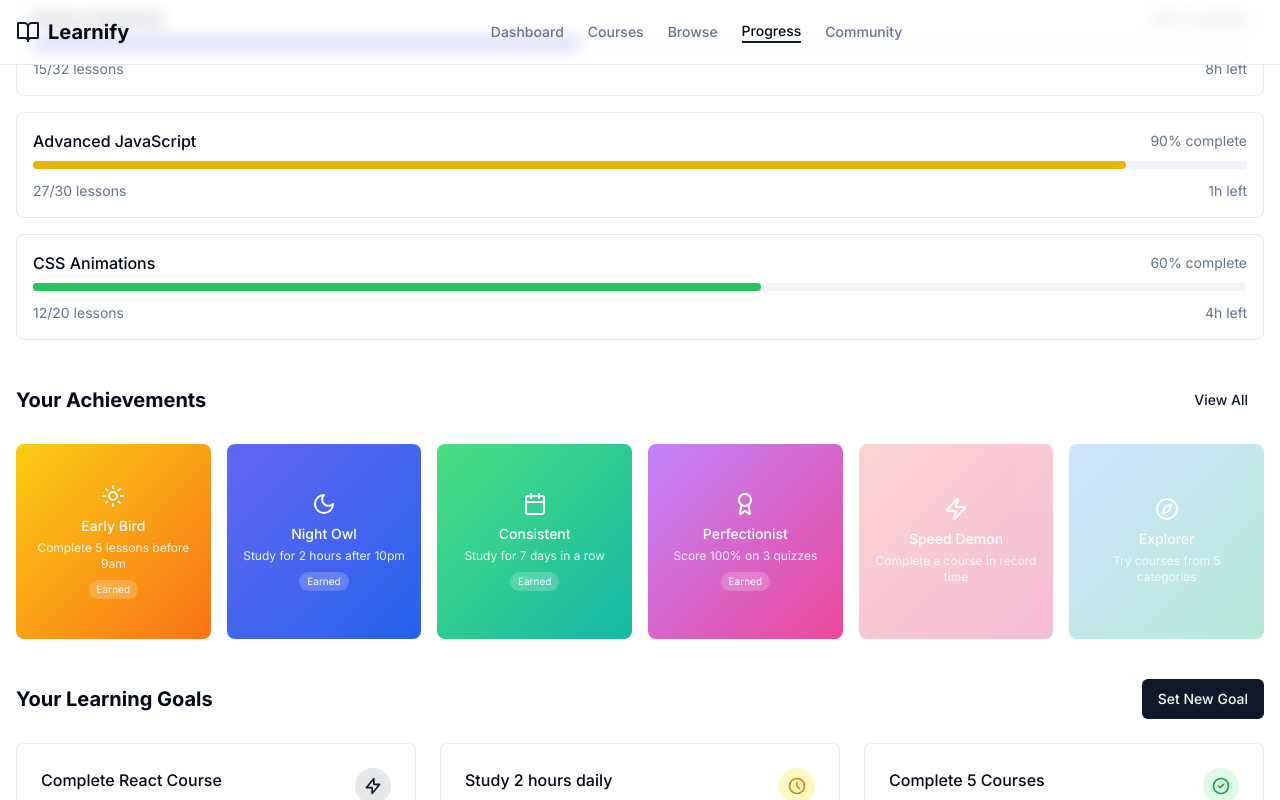
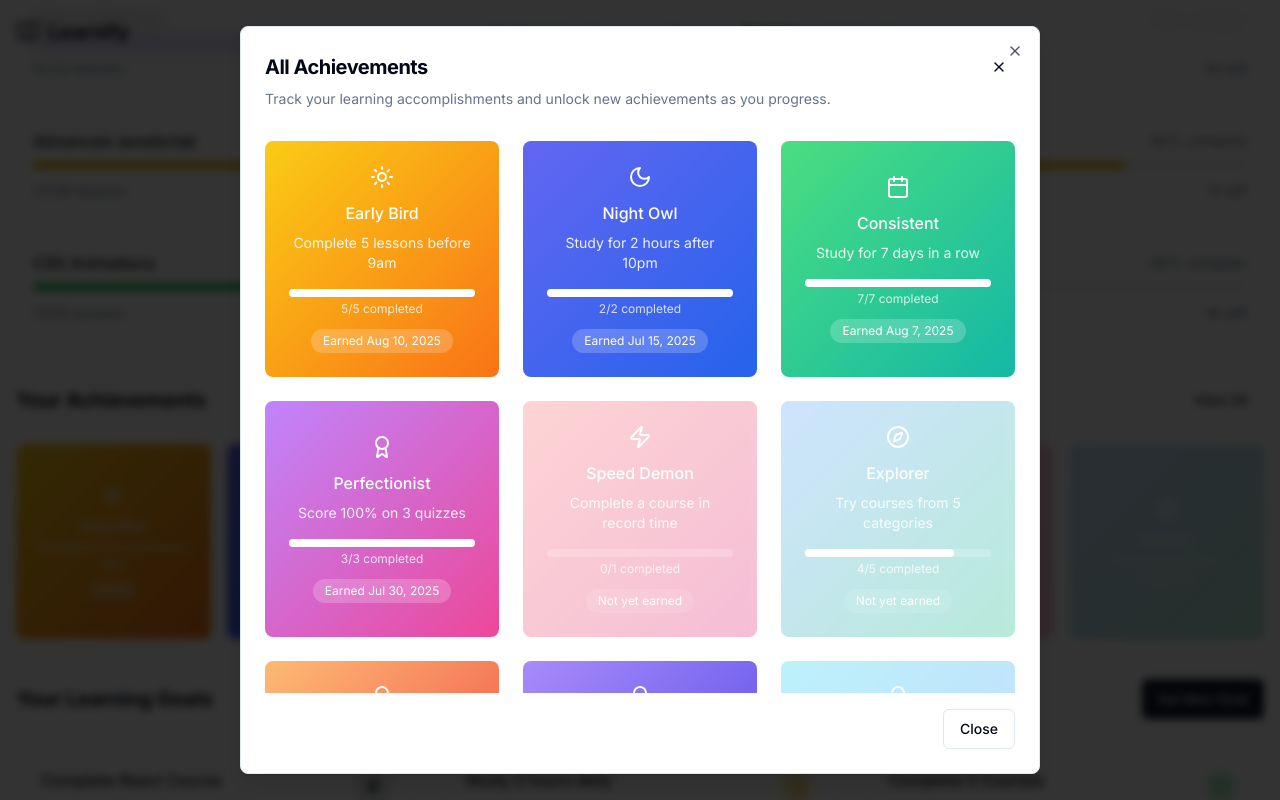
Before and after one commit to ankit2103/Learnify, a Next.js app: page /progress in a window 1280 px wide. Both pictures are taken after a click on the button "View All". Shown: the part 1527-2327 px from the top of the page. Built offline with nearby package versions, Linux system fonts and the light colour scheme.

Commit message:
Added achievment modal to view all achievements button

```diff
--- a/app/(dashboard)/(routes)/progress/page.tsx
+++ b/app/(dashboard)/(routes)/progress/page.tsx
@@ -5,6 +5,7 @@ import { BookOpen, BarChart3, Calendar, ArrowUpRight, Sun, Moon, CheckSquare, Aw
 import { Button } from "@/components/ui/button"
 import { useState, useEffect } from "react"
 import dynamic from "next/dynamic"
+import { AchievementModal } from "@/components/shared/achievement-modal"
 
 // Define the event type
 type LearningEvent = {
@@ -92,6 +93,19 @@ const EventDetailPopup = ({
   )
 }
 
+// Define the achievement type
+type Achievement = {
+  id: string;
+  name: string;
+  description: string;
+  icon: React.ReactNode;
+  color: string;
+  earned: boolean;
+  earnedDate?: string;
+  progress?: number;
+  totalRequired?: number;
+};
+
 export default function ProgressPage() {
   // State for time period filter, event popup, and month/week navigation
   const [timePeriod, setTimePeriod] = useState<"weekly" | "monthly" | "allTime">("monthly")
@@ -99,8 +113,141 @@ export default function ProgressPage() {
   const [isMounted, setIsMounted] = useState(false)
   const [currentMonth, setCurrentMonth] = useState("Aug")
   const [currentWeek, setCurrentWeek] = useState<"week1" | "week2" | "week3" | "week4">("week3")
+  const [isAchievementsModalOpen, setIsAchievementsModalOpen] = useState(false)
   // Fixed to 2025 as per requirement
   const currentYear = 2025
+
+  // Achievement data
+  const achievements: Achievement[] = [
+    {
+      id: "early-bird",
+      name: "Early Bird",
+      description: "Complete 5 lessons before 9am",
+      color: "bg-gradient-to-br from-yellow-400 to-orange-500",
+      icon: <Sun className="h-6 w-6" />,
+      earned: true,
+      earnedDate: "Aug 10, 2025",
+      progress: 5,
+      totalRequired: 5
+    },
+    {
+      id: "night-owl",
+      name: "Night Owl",
+      description: "Study for 2 hours after 10pm",
+      color: "bg-gradient-to-br from-indigo-500 to-blue-600",
+      icon: <Moon className="h-6 w-6" />,
+      earned: true,
+      earnedDate: "Jul 15, 2025",
+      progress: 2,
+      totalRequired: 2
+    },
+    {
+      id: "consistent",
+      name: "Consistent",
+      description: "Study for 7 days in a row",
+      color: "bg-gradient-to-br from-green-400 to-teal-500",
+      icon: <Calendar className="h-6 w-6" />,
+      earned: true,
+      earnedDate: "Aug 7, 2025",
+      progress: 7,
+      totalRequired: 7
+    },
+    {
+      id: "perfectionist",
+      name: "Perfectionist",
+      description: "Score 100% on 3 quizzes",
+      color: "bg-gradient-to-br from-purple-400 to-pink-500",
+      icon: <Award className="h-6 w-6" />,
+      earned: true,
+      earnedDate: "Jul 30, 2025",
+      progress: 3,
+      totalRequired: 3
+    },
+    {
+      id: "speed-demon",
+      name: "Speed Demon",
+      description: "Complete a course in record time",
+      color: "bg-gradient-to-br from-red-400 to-pink-600",
+      icon: <Zap className="h-6 w-6" />,
+      earned: false,
+      progress: 0,
+      totalRequired: 1
+    },
+    {
+      id: "explorer",
+      name: "Explorer",
+      description: "Try courses from 5 categories",
+      color: "bg-gradient-to-br from-blue-400 to-emerald-500",
+      icon: <Compass className="h-6 w-6" />,
+      earned: false,
+      progress: 4,
+      totalRequired: 5
+    },
+    {
+      id: "marathon",
+      name: "Marathon Learner",
+      description: "Study for 4 hours in one session",
+      color: "bg-gradient-to-br from-orange-300 to-red-500",
+      icon: <Award className="h-6 w-6" />,
+      earned: true,
+      earnedDate: "Jul 22, 2025",
+      progress: 4,
+      totalRequired: 4
+    },
+    {
+      id: "weekend-warrior",
+      name: "Weekend Warrior",
+      description: "Complete 10 lessons on weekends",
+      color: "bg-gradient-to-br from-violet-400 to-indigo-600",
+      icon: <Award className="h-6 w-6" />,
+      earned: true,
+      earnedDate: "Jun 15, 2025",
+      progress: 10,
+      totalRequired: 10
+    },
+    {
+      id: "challenge-master",
+      name: "Challenge Master",
+      description: "Complete 3 coding challenges",
+      color: "bg-gradient-to-br from-cyan-400 to-blue-500",
+      icon: <Award className="h-6 w-6" />,
+      earned: false,
+      progress: 1,
+      totalRequired: 3
+    },
+    {
+      id: "team-player",
+      name: "Team Player",
+      description: "Participate in 2 group projects",
+      color: "bg-gradient-to-br from-pink-400 to-purple-600",
+      icon: <Award className="h-6 w-6" />,
+      earned: false,
+      progress: 0,
+      totalRequired: 2
+    },
+    {
+      id: "feedback-champion",
+      name: "Feedback Champion",
+      description: "Provide feedback on 5 courses",
+      color: "bg-gradient-to-br from-amber-400 to-orange-600",
+      icon: <Award className="h-6 w-6" />,
+      earned: true,
+      earnedDate: "Aug 1, 2025",
+      progress: 5,
+      totalRequired: 5
+    },
+    {
+      id: "early-adopter",
+      name: "Early Adopter",
+      description: "Try a new course within a week of launch",
+      color: "bg-gradient-to-br from-lime-400 to-green-600",
+      icon: <Award className="h-6 w-6" />,
+      earned: true,
+      earnedDate: "Jun 28, 2025",
+      progress: 1,
+      totalRequired: 1
+    }
+  ]
 
   // Only render client-side components after mount to prevent hydration mismatch
   useEffect(() => {
@@ -1013,27 +1160,37 @@ export default function ProgressPage() {
         <section className="mb-10">
           <div className="flex justify-between items-center mb-6">
             <h2 className="text-xl font-bold text-foreground">Your Achievements</h2>
-            <Button variant="link" className="text-primary">View All</Button>
+            <Button
+              variant="link"
+              className="text-primary"
+              onClick={() => setIsAchievementsModalOpen(true)}
+            >
+              View All
+            </Button>
           </div>
           <div className="grid grid-cols-2 sm:grid-cols-3 md:grid-cols-4 lg:grid-cols-6 gap-4">
-            {[
-              { name: "Early Bird", desc: "Complete 5 lessons before 9am", color: "bg-gradient-to-br from-yellow-400 to-orange-500", icon: <Sun className="h-6 w-6" /> },
-              { name: "Night Owl", desc: "Study for 2 hours after 10pm", color: "bg-gradient-to-br from-indigo-500 to-blue-600", icon: <Moon className="h-6 w-6" /> },
-              { name: "Consistent", desc: "Study for 7 days in a row", color: "bg-gradient-to-br from-green-400 to-teal-500", icon: <Calendar className="h-6 w-6" /> },
-              { name: "Perfectionist", desc: "Score 100% on 3 quizzes", color: "bg-gradient-to-br from-purple-400 to-pink-500", icon: <Award className="h-6 w-6" /> },
-              { name: "Speed Demon", desc: "Complete a course in record time", color: "bg-gradient-to-br from-red-400 to-pink-600", icon: <Zap className="h-6 w-6" /> },
-              { name: "Explorer", desc: "Try courses from 5 categories", color: "bg-gradient-to-br from-blue-400 to-emerald-500", icon: <Compass className="h-6 w-6" /> },
-            ].map((badge, index) => (
-              <div key={index} className={`${index > 3 ? 'opacity-30' : ''} rounded-lg p-4 flex flex-col items-center justify-center text-center ${badge.color} text-white aspect-square hover:shadow-lg transition-shadow`}>
-                <div className="mb-2">{badge.icon}</div>
-                <h3 className="font-medium text-sm mb-1">{badge.name}</h3>
-                <p className="text-xs opacity-90">{badge.desc}</p>
-                {index <= 3 && (
+            {achievements.slice(0, 6).map((achievement, index) => (
+              <div
+                key={achievement.id}
+                className={`${index > 3 ? 'opacity-30' : ''} rounded-lg p-4 flex flex-col items-center justify-center text-center ${achievement.color} text-white aspect-square hover:shadow-lg transition-shadow cursor-pointer`}
+                onClick={() => setIsAchievementsModalOpen(true)}
+              >
+                <div className="mb-2">{achievement.icon}</div>
+                <h3 className="font-medium text-sm mb-1">{achievement.name}</h3>
+                <p className="text-xs opacity-90">{achievement.description}</p>
+                {achievement.earned && index <= 3 && (
                   <span className="mt-2 px-2 py-0.5 bg-white/20 rounded-full text-[10px]">Earned</span>
                 )}
               </div>
             ))}
           </div>
+
+          {/* Achievement Modal */}
+          <AchievementModal
+            isOpen={isAchievementsModalOpen}
+            onClose={() => setIsAchievementsModalOpen(false)}
+            achievements={achievements}
+          />
         </section>
 
         {/* Learning Goals */}
--- /dev/null
+++ b/components/shared/achievement-modal.tsx
@@ -0,0 +1,93 @@
+"use client"
+
+import { Button } from "@/components/ui/button"
+import {
+  Dialog,
+  DialogContent,
+  DialogDescription,
+  DialogFooter,
+  DialogHeader,
+  DialogTitle
+} from "@/components/ui/dialog"
+import { X } from "lucide-react"
+
+interface Achievement {
+  id: string;
+  name: string;
+  description: string;
+  icon: React.ReactNode;
+  color: string;
+  earned: boolean;
+  earnedDate?: string;
+  progress?: number;
+  totalRequired?: number;
+}
+
+interface AchievementModalProps {
+  isOpen: boolean;
+  onClose: () => void;
+  achievements: Achievement[];
+}
+
+export const AchievementModal = ({
+  isOpen,
+  onClose,
+  achievements
+}: AchievementModalProps) => {
+  return (
+    <Dialog open={isOpen} onOpenChange={onClose}>
+      <DialogContent className="sm:max-w-[800px] p-0">
+        <DialogHeader className="p-6 pb-2">
+          <div className="flex items-center justify-between">
+            <DialogTitle className="text-xl font-bold">All Achievements</DialogTitle>
+            <Button
+              variant="ghost"
+              className="h-8 w-8 p-0 rounded-full"
+              onClick={onClose}
+            >
+              <X className="h-4 w-4" />
+            </Button>
+          </div>
+          <DialogDescription className="text-muted-foreground">
+            Track your learning accomplishments and unlock new achievements as you progress.
+          </DialogDescription>
+        </DialogHeader>
+        <div className="p-6 pt-2 grid grid-cols-2 md:grid-cols-3 gap-6 max-h-[70vh] overflow-y-auto">
+          {achievements.map((achievement) => (
+            <div
+              key={achievement.id}
+              className={`rounded-lg p-6 flex flex-col items-center justify-center text-center ${achievement.color} text-white ${!achievement.earned ? 'opacity-30' : ''}`}
+            >
+              <div className="mb-3">{achievement.icon}</div>
+              <h3 className="font-medium mb-2">{achievement.name}</h3>
+              <p className="text-sm opacity-90 mb-4">{achievement.description}</p>
+
+              {achievement.progress !== undefined && achievement.totalRequired !== undefined && (
+                <div className="w-full mb-3">
+                  <div className="w-full bg-white/20 rounded-full h-2 mb-1">
+                    <div
+                      className="bg-white h-2 rounded-full"
+                      style={{ width: `${(achievement.progress / achievement.totalRequired) * 100}%` }}
+                    ></div>
+                  </div>
+                  <p className="text-xs opacity-80">{achievement.progress}/{achievement.totalRequired} completed</p>
+                </div>
+              )}
+
+              {achievement.earned ? (
+                <span className="px-3 py-1 bg-white/20 rounded-full text-xs">
+                  {achievement.earnedDate ? `Earned ${achievement.earnedDate}` : 'Earned'}
+                </span>
+              ) : (
+                <span className="px-3 py-1 bg-white/10 rounded-full text-xs">Not yet earned</span>
+              )}
+            </div>
+          ))}
+        </div>
+        <DialogFooter className="p-6 pt-0">
+          <Button variant="outline" onClick={onClose}>Close</Button>
+        </DialogFooter>
+      </DialogContent>
+    </Dialog>
+  )
+}
```
